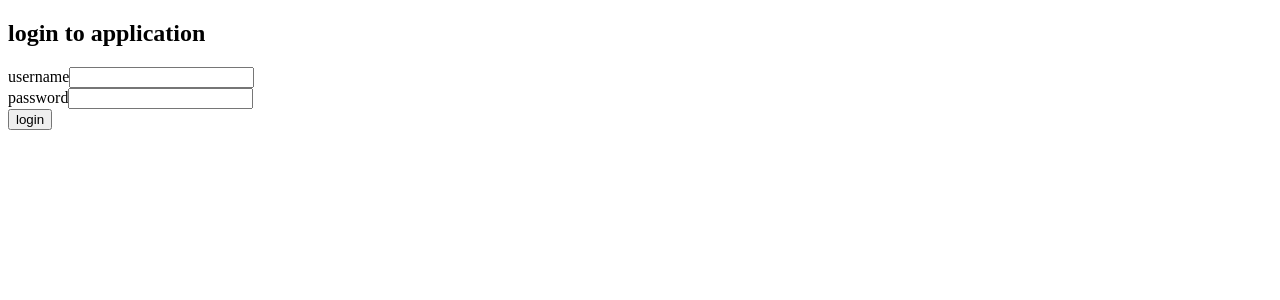
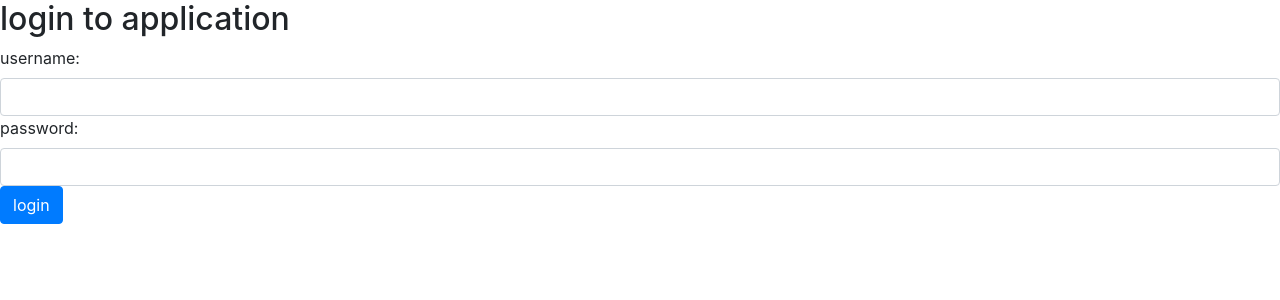
Before and after one commit to kjj1998/fullstackopen-blog-frontend, a React (Create React App) app: page / in a window 1280 px wide. Shown: the top 300 px of the page. Built offline with nearby package versions, Linux system fonts and the light colour scheme; no server answers.

Commit message:
Styled app using react-bootstrap

```diff
--- a/package.json
+++ b/package.json
@@ -7,6 +7,7 @@
     "axios": "^0.21.1",
     "prop-types": "^15.7.2",
     "react": "^17.0.1",
+    "react-bootstrap": "^2.0.3",
     "react-dom": "^17.0.1",
     "react-redux": "^7.2.6",
     "react-router-dom": "^6.0.2",
--- a/public/index.html
+++ b/public/index.html
@@ -2,28 +2,18 @@
 <html lang="en">
   <head>
     <meta charset="utf-8" />
-    <link rel="icon" href="%PUBLIC_URL%/favicon.ico" />
+		<link
+			rel="stylesheet"
+			href="https://maxcdn.bootstrapcdn.com/bootstrap/4.3.1/css/bootstrap.min.css"
+			integrity="sha384-ggOyR0iXCbMQv3Xipma34MD+dH/1fQ784/j6cY/iJTQUOhcWr7x9JvoRxT2MZw1T"
+			crossorigin="anonymous"
+  	/>
     <meta name="viewport" content="width=device-width, initial-scale=1" />
     <meta name="theme-color" content="#000000" />
     <meta
       name="description"
       content="Web site created using create-react-app"
     />
-    <link rel="apple-touch-icon" href="%PUBLIC_URL%/logo192.png" />
-    <!--
-      manifest.json provides metadata used when your web app is installed on a
-      user's mobile device or desktop. See https://developers.google.com/web/fundamentals/web-app-manifest/
-    -->
-    <link rel="manifest" href="%PUBLIC_URL%/manifest.json" />
-    <!--
-      Notice the use of %PUBLIC_URL% in the tags above.
-      It will be replaced with the URL of the `public` folder during the build.
-      Only files inside the `public` folder can be referenced from the HTML.
-
-      Unlike "/favicon.ico" or "favicon.ico", "%PUBLIC_URL%/favicon.ico" will
-      work correctly both with client-side routing and a non-root public URL.
-      Learn how to configure a non-root public URL by running `npm run build`.
-    -->
     <title>React App</title>
   </head>
   <body>
--- a/src/App.js
+++ b/src/App.js
@@ -4,6 +4,7 @@
   Routes , Route,
   useMatch, useNavigate, Link
 } from 'react-router-dom'
+import { Navbar, Nav } from 'react-bootstrap'
 
 import Notification from './components/Notification'
 import LoginForm from './components/LoginForm'
@@ -131,10 +132,18 @@
   const padding = { padding: 5 }
 
   return (
-    <div>
-      <div>
+    <div className="container">
+      <Navbar collapseOnSelect expand="lg" bg="dark" variant="dark">
+        <Navbar.Toggle aria-controls="responsive-navbar-nav" />
+        <Navbar.Collapse id="responsive=navbar-nav">
+          <Nav className="mr-auto">
+            <Nav.Link href="#" as="span">
               <Link style={padding} to="/">blogs</Link>
+            </Nav.Link>
+            <Nav.Link href="#" as="span">
               <Link style={padding} to="/users">users</Link>
+            </Nav.Link>
+            <Nav.Link href="#" as="span">
               {user
                 ?
                 <span>
@@ -142,7 +151,10 @@
                 </span>
                 : <div></div>
               }
-      </div>
+            </Nav.Link>
+          </Nav>
+        </Navbar.Collapse>
+      </Navbar>
 
       <h2>blog app</h2>
       { notification !== null ?
--- a/src/components/IndexPage.js
+++ b/src/components/IndexPage.js
@@ -1,9 +1,11 @@
 /* eslint-disable linebreak-style */
 import React from 'react'
 import { Link } from 'react-router-dom'
+import { Table } from 'react-bootstrap'
 
 import NewBlog from './NewBlog'
 import Togglable from './Togglable'
+
 
 const IndexPage = ({ blogFormRef, createBlog, blogs }) => {
 
@@ -20,15 +22,19 @@
       <Togglable buttonLabel='create new blog'  ref={blogFormRef}>
         <NewBlog createBlog={createBlog} />
       </Togglable>
-      {blogs.map(blog => {
-        return (
-          <div style={blogStyle} key={blog.id}>
-            <Link to={`/blogs/${blog.id}`} >
-              {blog.title} {blog.author}
-            </Link>
-          </div>
-        )
-      })}
+      <Table striped>
+        <tbody>
+          {blogs.map(blog =>
+            <tr key={blog.id}>
+              <td style={blogStyle}>
+                <Link to={`/blogs/${blog.id}`} >
+                  {blog.title} {blog.author}
+                </Link>
+              </td>
+            </tr>
+          )}
+        </tbody>
+      </Table>
     </div>
   )
 }
--- a/src/components/LoginForm.js
+++ b/src/components/LoginForm.js
@@ -1,6 +1,7 @@
 /* eslint-disable linebreak-style */
 import React, { useState } from 'react'
 import PropTypes from 'prop-types'
+import { Form, Button } from 'react-bootstrap'
 
 const LoginForm = ({ login }) => {
   const [username, setUsername] = useState('')
@@ -17,29 +18,27 @@
   }
 
   return (
-    <form onSubmit={handleLogin}>
-      <div>
-				username
-        <input
-          id="username"
+    <Form onSubmit={handleLogin}>
+      <Form.Group>
+        <Form.Label>username:</Form.Label>
+        <Form.Control
           type="text"
+          name="username"
           value={username}
-          name="Username"
           onChange={({ target }) => setUsername(target.value)}
         />
-      </div>
-      <div>
-				password
-        <input
-          id="password"
+        <Form.Label>password:</Form.Label>
+        <Form.Control
           type="password"
           value={password}
-          name="Password"
+          name="password"
           onChange={({ target }) => setPassword(target.value)}
         />
-      </div>
-      <button id='login' type="submit">login</button>
-    </form>
+        <Button variant="primary" type="submit">
+					login
+        </Button>
+      </Form.Group>
+    </Form>
   )
 }
 
```
Also changed, not shown: 1 other file (tests, documents, lock files or other folders). Lines whose indentation alone changed are shown as unchanged.
